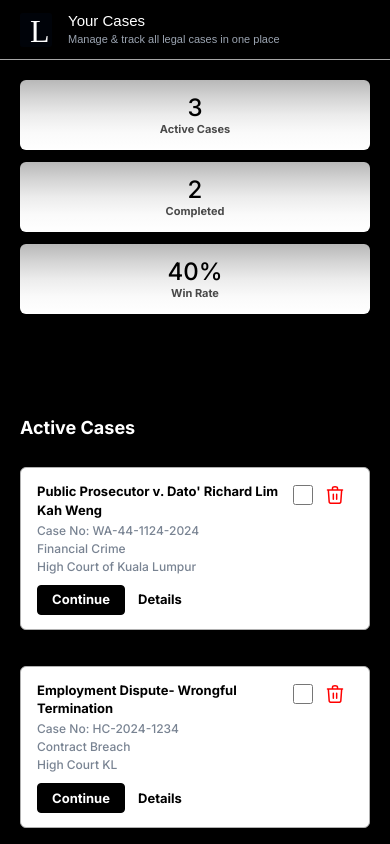
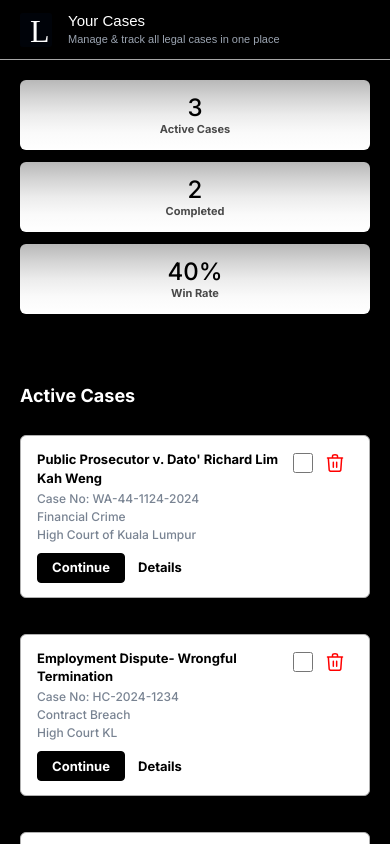
Before and after one commit to W-DEVINDA/lexara, a React (Vite) app in the folder frontend/: page /previous-cases in a window 390 px wide. Built offline with nearby package versions, Linux system fonts and the light colour scheme; a web font is replaced by a local one.

Commit message:
changes3 1211

```diff
--- a/frontend/src/pages/history/History.css
+++ b/frontend/src/pages/history/History.css
@@ -355,8 +355,8 @@
 /* Active Cases Section - Matched to Investigator Page Width */
 .hist-history-page .hist-active-cases-section {
   padding: 0 40px;
-  max-width: 1220px;
-  margin: 93px auto 0;
+    max-width: 1220px;
+  margin: 40px auto 0;
   width: 100%;
 }
 
@@ -772,7 +772,7 @@
   }
 
   .hist-history-page .hist-active-cases-section {
-    margin-top: 60px;
+    margin-top: 28px;
   }
 
   .hist-history-page .hist-completed-cases-section {
--- a/frontend/src/pages/homepage/Homepage.jsx
+++ b/frontend/src/pages/homepage/Homepage.jsx
@@ -14,7 +14,7 @@ function Homepage() {
   const fromTransition = location.state?.smoothTransition;
   const [placeholderText, setPlaceholderText] = useState('Search across all ');
   const staticText = 'Search across all ';
-  const categories = ['malaysian acts', 'leading cases', 'legal researches'];
+  const categories = ['global acts', 'leading cases', 'legal researches'];
   const [currentCategoryIndex, setCurrentCategoryIndex] = useState(0);
   const [currentText, setCurrentText] = useState('');
    const [isChatHistoryOpen, setIsChatHistoryOpen] = useState(() => window.innerWidth > 1024);
```
